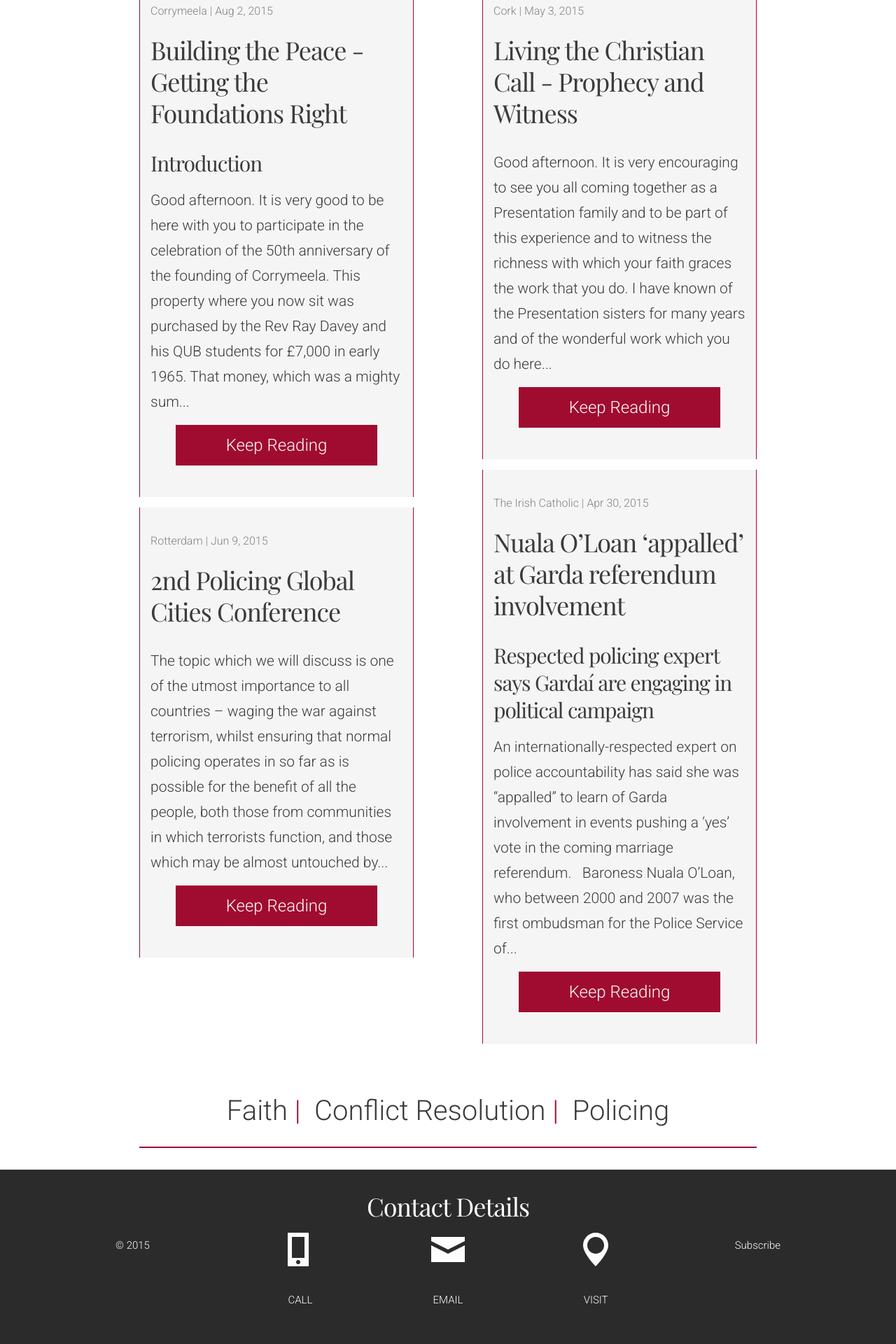
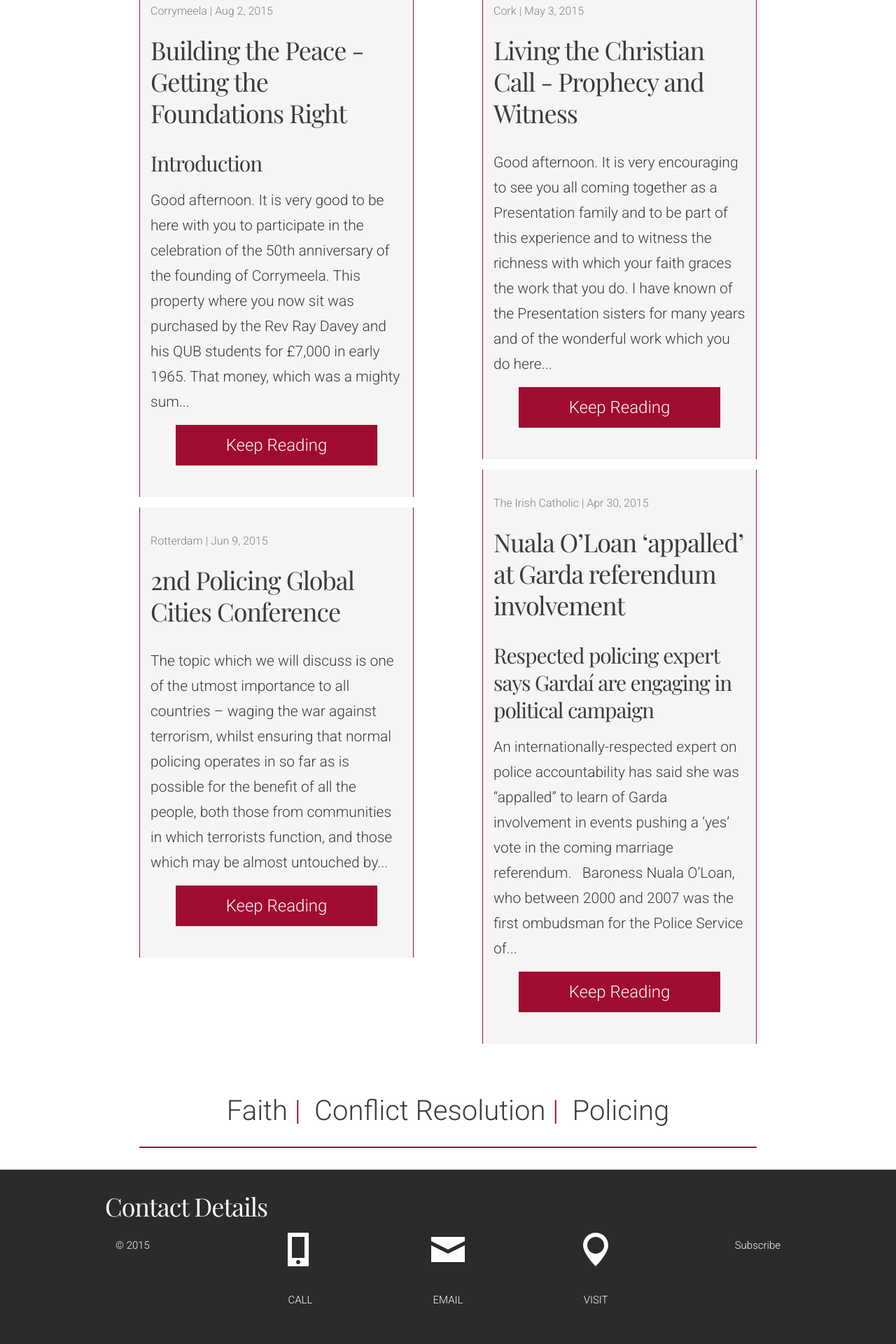
Before and after one commit to nualaoloan/nualaoloan, a Jekyll site: the page built from index.html, in a window 1280 px wide. Shown: the part 851-2771 px from the top of the page at 70% size. Built offline with Jekyll 4.4.1, drawn with Linux system fonts in a browser that asks for light colours; some web fonts are replaced; the list of posts is cut into pages by our own code.

Commit message:
Update _layout.scss

```diff
--- a/_sass/_layout.scss
+++ b/_sass/_layout.scss
@@ -137,7 +137,7 @@ nav#site-nav a#site-title-touch h1 {
     font-size: 1em;
   }
   h2.footer-title {
-    text-align: center;
+    margin: 0 auto;
     color: $white-color;
   }
 }
```
